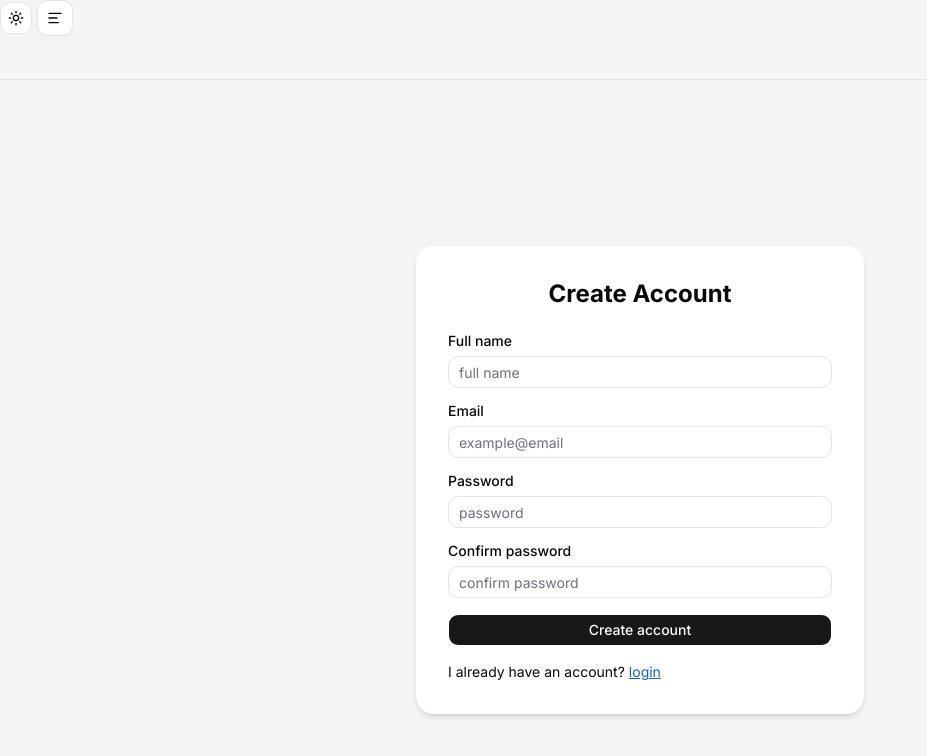
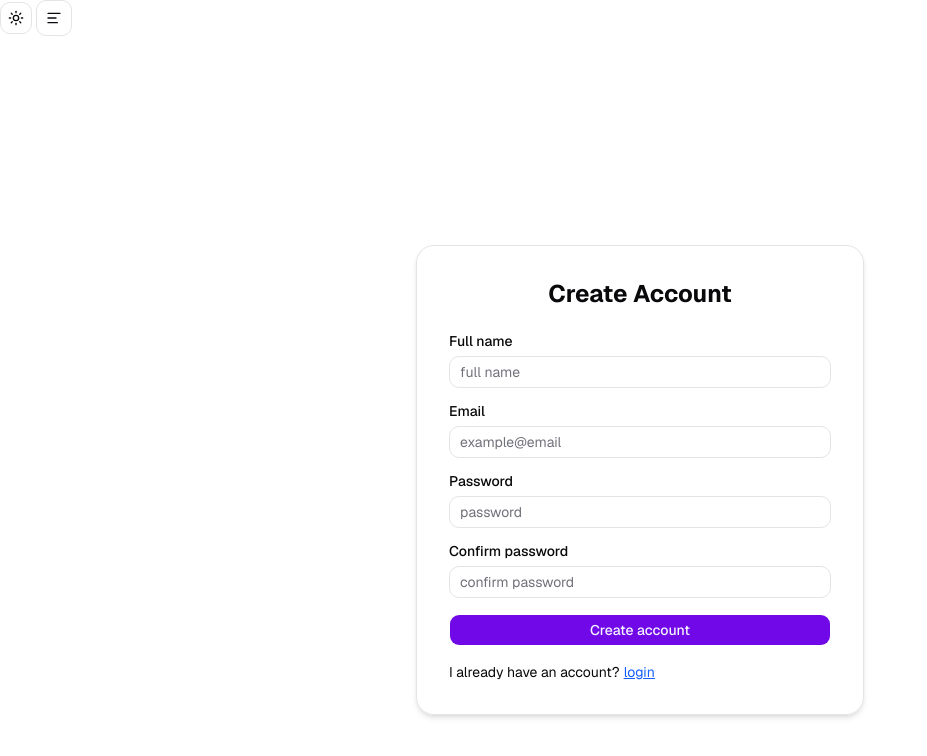
Before and after one commit to Kabogomichael/E-commerce-shop, a Next.js app: page /signIn in a window 1280 px wide. Shown: the top 756 px of the page, without its empty margins (0-927 px from the left). Built offline with nearby package versions, Linux system fonts and the light colour scheme.

Commit message:
feat: initial commit

```diff
--- a/app/globals.css
+++ b/app/globals.css
@@ -101,9 +101,9 @@
 
     --popover-foreground: oklch(0.141 0.005 285.823);
 
-    --primary: oklch(0.21 0.006 285.885);
+    --primary: oklch(0.491 0.27 292.581);
 
-    --primary-foreground: oklch(0.985 0 0);
+    --primary-foreground: oklch(0.969 0.016 293.756);
 
     --secondary: oklch(0.967 0.001 286.375);
 
@@ -125,15 +125,15 @@
 
     --ring: oklch(0.705 0.015 286.067);
 
-    --chart-1: oklch(0.809 0.105 251.813);
+    --chart-1: oklch(0.871 0.006 286.286);
 
-    --chart-2: oklch(0.623 0.214 259.815);
+    --chart-2: oklch(0.552 0.016 285.938);
 
-    --chart-3: oklch(0.546 0.245 262.881);
+    --chart-3: oklch(0.442 0.017 285.786);
 
-    --chart-4: oklch(0.488 0.243 264.376);
+    --chart-4: oklch(0.37 0.013 285.805);
 
-    --chart-5: oklch(0.424 0.199 265.638);
+    --chart-5: oklch(0.274 0.006 286.033);
 
     --radius: 0.625rem;
 
@@ -141,9 +141,9 @@
 
     --sidebar-foreground: oklch(0.141 0.005 285.823);
 
-    --sidebar-primary: oklch(0.21 0.006 285.885);
+    --sidebar-primary: oklch(0.541 0.281 293.009);
 
-    --sidebar-primary-foreground: oklch(0.985 0 0);
+    --sidebar-primary-foreground: oklch(0.969 0.016 293.756);
 
     --sidebar-accent: oklch(0.967 0.001 286.375);
 
@@ -168,9 +168,9 @@
 
     --popover-foreground: oklch(0.985 0 0);
 
-    --primary: oklch(0.92 0.004 286.32);
+    --primary: oklch(0.432 0.232 292.759);
 
-    --primary-foreground: oklch(0.21 0.006 285.885);
+    --primary-foreground: oklch(0.969 0.016 293.756);
 
     --secondary: oklch(0.274 0.006 286.033);
 
@@ -192,23 +192,23 @@
 
     --ring: oklch(0.552 0.016 285.938);
 
-    --chart-1: oklch(0.809 0.105 251.813);
+    --chart-1: oklch(0.871 0.006 286.286);
 
-    --chart-2: oklch(0.623 0.214 259.815);
+    --chart-2: oklch(0.552 0.016 285.938);
 
-    --chart-3: oklch(0.546 0.245 262.881);
+    --chart-3: oklch(0.442 0.017 285.786);
 
-    --chart-4: oklch(0.488 0.243 264.376);
+    --chart-4: oklch(0.37 0.013 285.805);
 
-    --chart-5: oklch(0.424 0.199 265.638);
+    --chart-5: oklch(0.274 0.006 286.033);
 
     --sidebar: oklch(0.21 0.006 285.885);
 
     --sidebar-foreground: oklch(0.985 0 0);
 
-    --sidebar-primary: oklch(0.488 0.243 264.376);
+    --sidebar-primary: oklch(0.606 0.25 292.717);
 
-    --sidebar-primary-foreground: oklch(0.985 0 0);
+    --sidebar-primary-foreground: oklch(0.969 0.016 293.756);
 
     --sidebar-accent: oklch(0.274 0.006 286.033);
 
--- a/app/layout.tsx
+++ b/app/layout.tsx
@@ -7,7 +7,7 @@ import NavBar from "@/components/navigation/NavBar";
 import AuthProvider from "@/components/AuthProvider";
 import { ThemeProvider } from "@/components/theme/ThemeProvider";
 
-const inter = Inter({subsets:['latin'],variable:'--font-sans'});
+const geist = Geist({subsets:['latin'],variable:'--font-sans'});
 
 const geistSans = Geist({
   variable: "--font-geist-sans",
@@ -30,7 +30,7 @@ export default function RootLayout({
   children: React.ReactNode;
 }>) {
   return (
-    <html lang="en" className={cn("font-sans", inter.variable)}>
+    <html lang="en" className={cn("font-sans", geist.variable)}>
       <body
         className={`${geistSans.variable} ${geistMono.variable}`}
       >
--- a/components/authUI/LogIn.tsx
+++ b/components/authUI/LogIn.tsx
@@ -46,7 +46,7 @@ const [email, setEmail] = useState("")
   return (
     <div className='  min-h-screen flex items-center justify-center'>
 
-        <div className='dark:bg-muted p-8 rounded-2xl shadow-md w-full max-w-md '>
+        <div className='dark:bg-accent p-8 rounded-2xl shadow-md w-full max-w-md '>
         <h1 className='text-center text-2xl mb-6 font-bold'> LogIn</h1>
         <form className='space-y-4 w-full ' onSubmit={(e)=> handleSubmit(e)}>
             <div>
@@ -62,7 +62,7 @@ const [email, setEmail] = useState("")
             <Label> Password</Label>
             <Input type='password' value={password} onChange={(e)=>setPassword(e.target.value)} placeholder='password' className='w-full mt-2' />
             </div>
-            <Button type='submit' className='w-full cursor-pointer'>LogIn</Button>
+            <Button type='submit' variant={"default"} className='w-full cursor-pointer bg-primary'>LogIn</Button>
             <p className='text-sm '> Don't have an account?
             <Link href={'/signIn'} className='underline text-blue-600 ml-1' >
             Create account
--- a/components/authUI/SignIn.tsx
+++ b/components/authUI/SignIn.tsx
@@ -57,8 +57,8 @@ function CreateAccount() {
     // router.push("/");
   };
   return (
-    <div className=" min-h-screen flex items-center justify-center bg-gray-100">
-      <div className="bg-white p-8 rounded-2xl shadow-md w-full max-w-md">
+    <div className=" min-h-screen flex items-center justify-center ">
+      <div className="p-8 rounded-2xl shadow-md w-full max-w-md border dark:bg-chart-4">
         <h1 className="text-center text-2xl mb-6 font-bold capitalize">
           {" "}
           create account
--- a/components/navigation/NavBar.tsx
+++ b/components/navigation/NavBar.tsx
@@ -31,7 +31,7 @@ function NavBar() {
     },
   ];
   return (
-    <nav className="h-20 bg-gray-100 border-b ">
+    <nav className="h-20 ">
 
         <ModeToggle />
       <DropdownMenu>
```
